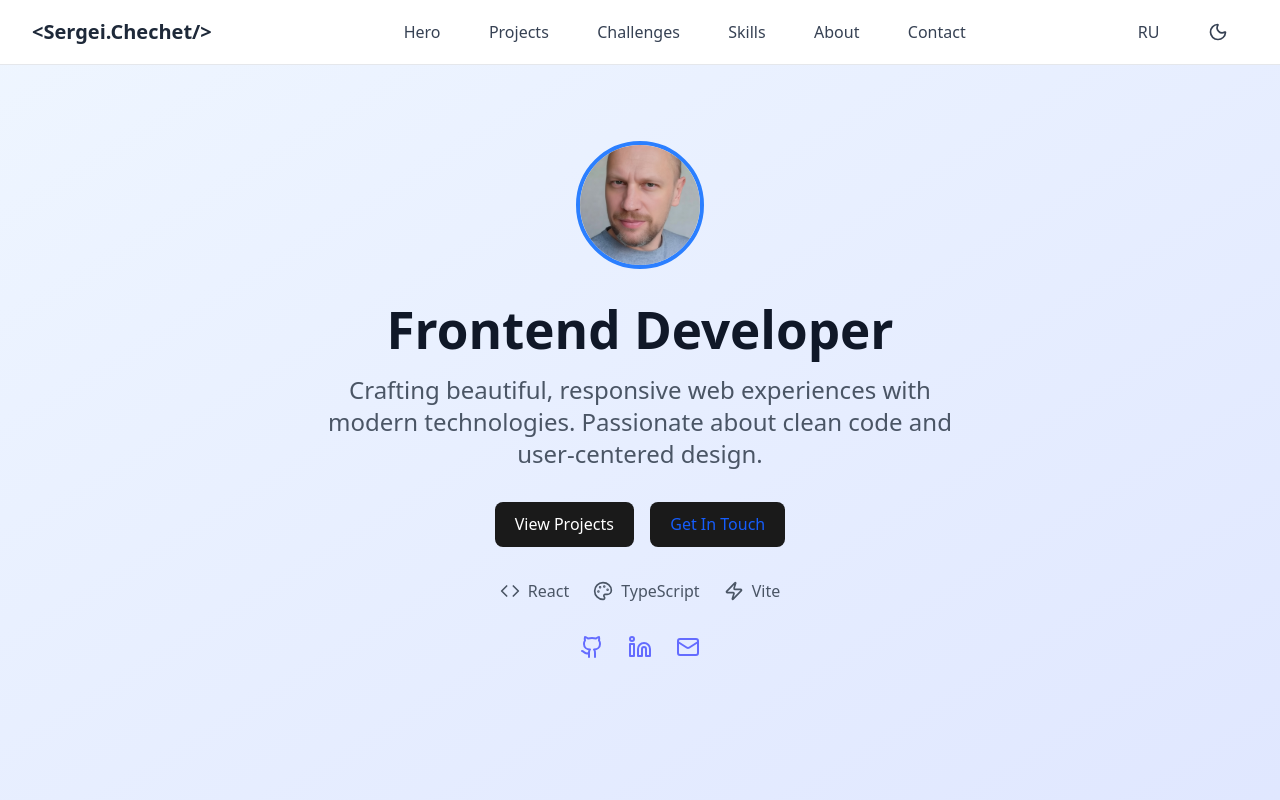
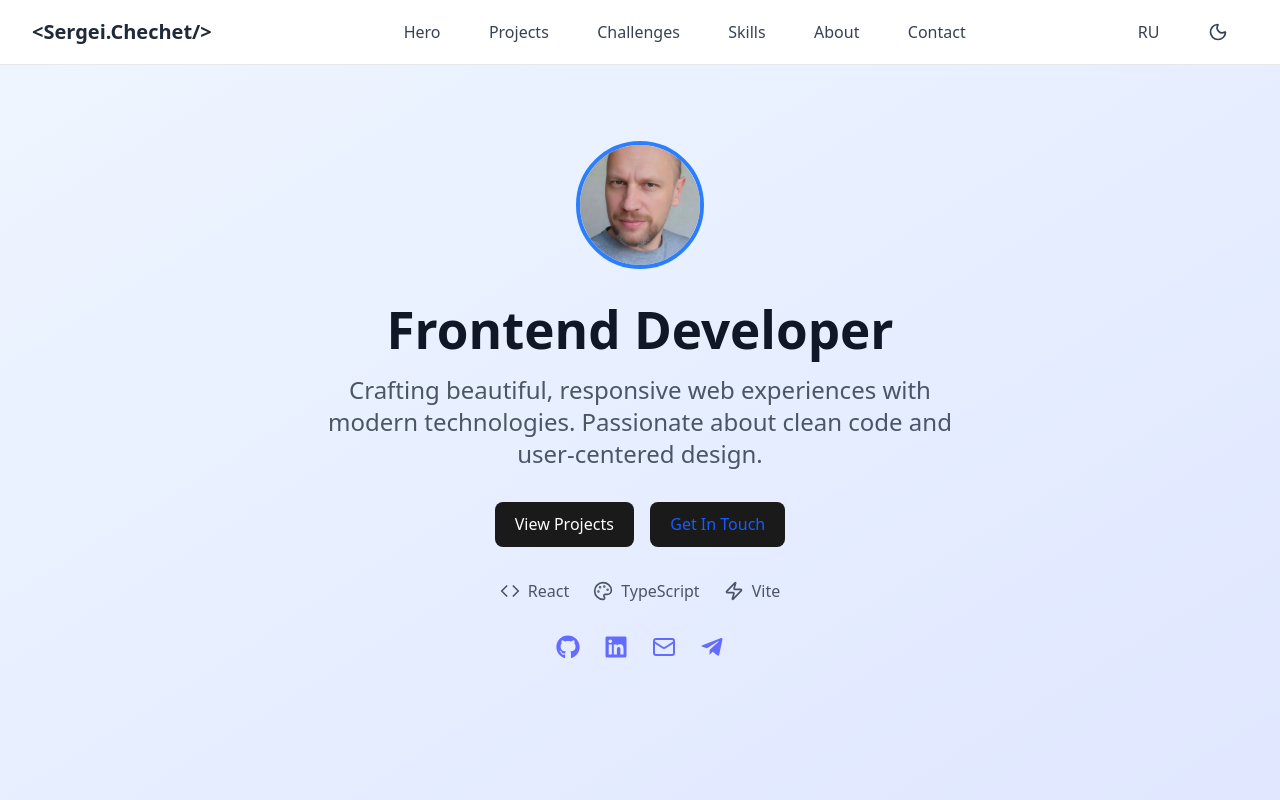
Before and after one commit to BMD63/my-portfolio, a React (Vite) app: page / in a window 1280 px wide. Shown: the top 800 px of the page. Built offline with nearby package versions, Linux system fonts and the light colour scheme.

Commit message:
refactor: change contact icon to modern library

```diff
--- a/src/components/Contact.tsx
+++ b/src/components/Contact.tsx
@@ -1,5 +1,6 @@
 import React, { useState } from 'react';
-import { Github, Linkedin, Mail, Send, MessageCircle } from 'lucide-react';
+import { FaGithub, FaLinkedin, FaTelegramPlane } from 'react-icons/fa';
+import { Mail, Send, } from 'lucide-react';
 import contactsData from '../constants/contacts';
 
 const Contact: React.FC = () => {
@@ -62,7 +63,7 @@ const Contact: React.FC = () => {
                 rel="noopener noreferrer"
                 className="flex items-center text-gray-600 dark:text-gray-300 hover:text-blue-600 dark:hover:text-blue-400 transition-colors"
               >
-                <Linkedin size={20} className="mr-3" />
+                <FaLinkedin size={20} className="mr-3" />
                 LinkedIn Profile
               </a>
               <a
@@ -71,7 +72,7 @@ const Contact: React.FC = () => {
                 rel="noopener noreferrer"
                 className="flex items-center text-gray-600 dark:text-gray-300 hover:text-blue-600 dark:hover:text-blue-400 transition-colors"
               >
-                <Github size={20} className="mr-3" />
+                <FaGithub size={20} className="mr-3" />
                 GitHub Profile
               </a>
               <a
@@ -80,7 +81,7 @@ const Contact: React.FC = () => {
                 rel="noopener noreferrer"
                 className="flex items-center text-gray-600 dark:text-gray-300 hover:text-blue-600 dark:hover:text-blue-400 transition-colors"
               >
-                <MessageCircle size={20} className="mr-3" />
+                <FaTelegramPlane size={20} className="mr-3" />
                 Telegram
               </a>
             </div>
--- a/src/components/Footer.tsx
+++ b/src/components/Footer.tsx
@@ -1,5 +1,6 @@
 import React from 'react';
-import { Github, Linkedin, Mail, MessageCircle, Heart } from 'lucide-react';
+import { FaGithub, FaLinkedin, FaTelegramPlane } from 'react-icons/fa';
+import { Mail, Heart } from 'lucide-react';
 import contactsData from '../constants/contacts';
 
 const Footer: React.FC = () => {
@@ -9,7 +10,7 @@ const Footer: React.FC = () => {
         <div className="flex flex-col md:flex-row justify-between items-center">
           <div className="mb-4 md:mb-0">
             <p className="text-gray-400">
-              © 2024 John Doe. All rights reserved.
+              © 2025 Sergei Chechet. All rights reserved.
             </p>
           </div>
 
@@ -21,7 +22,7 @@ const Footer: React.FC = () => {
               className="text-gray-400 hover:text-white transition-colors"
               aria-label="GitHub"
             >
-              <Github size={20} />
+              <FaGithub size={20} />
             </a>
             <a
               href={contactsData.linkedin}
@@ -30,7 +31,7 @@ const Footer: React.FC = () => {
               className="text-gray-400 hover:text-white transition-colors"
               aria-label="LinkedIn"
             >
-              <Linkedin size={20} />
+              <FaLinkedin size={20} />
             </a>
             <a
               href={`mailto:${contactsData.mail}`}
@@ -46,7 +47,7 @@ const Footer: React.FC = () => {
               className="text-gray-400 hover:text-white transition-colors"
               aria-label="Telegram"
             >
-              <MessageCircle size={20} />
+              <FaTelegramPlane size={20} />
             </a>
           </div>
         </div>
--- a/src/components/Hero.tsx
+++ b/src/components/Hero.tsx
@@ -1,5 +1,6 @@
 import React from 'react';
-import { Github, Linkedin, Mail, Code, Palette, Zap } from 'lucide-react';
+import { FaGithub, FaLinkedin, FaTelegramPlane } from 'react-icons/fa';
+import { Mail, Code, Palette, Zap } from 'lucide-react';
 import contactsData from '../constants/contacts';
 
 const Hero: React.FC = () => {
@@ -69,7 +70,7 @@ const Hero: React.FC = () => {
             rel="noopener noreferrer"
             className="text-gray-600 dark:text-gray-300 hover:text-blue-600 dark:hover:text-blue-400 transition-colors"
           >
-            <Github size={24} />
+            <FaGithub size={24} />
           </a>
           <a
             href={contactsData.linkedin}
@@ -77,13 +78,19 @@ const Hero: React.FC = () => {
             rel="noopener noreferrer"
             className="text-gray-600 dark:text-gray-300 hover:text-blue-600 dark:hover:text-blue-400 transition-colors"
           >
-            <Linkedin size={24} />
+            <FaLinkedin size={24} />
           </a>
           <a
             href={`mailto:${contactsData.mail}`}
             className="text-gray-600 dark:text-gray-300 hover:text-blue-600 dark:hover:text-blue-400 transition-colors"
           >
             <Mail size={24} />
+          </a>
+          <a
+            href={`https://t.me/${contactsData.telegram}`}
+            className="text-gray-600 dark:text-gray-300 hover:text-blue-600 dark:hover:text-blue-400 transition-colors"
+          >
+            <FaTelegramPlane size={24} />
           </a>
         </div>
       </div>
```
